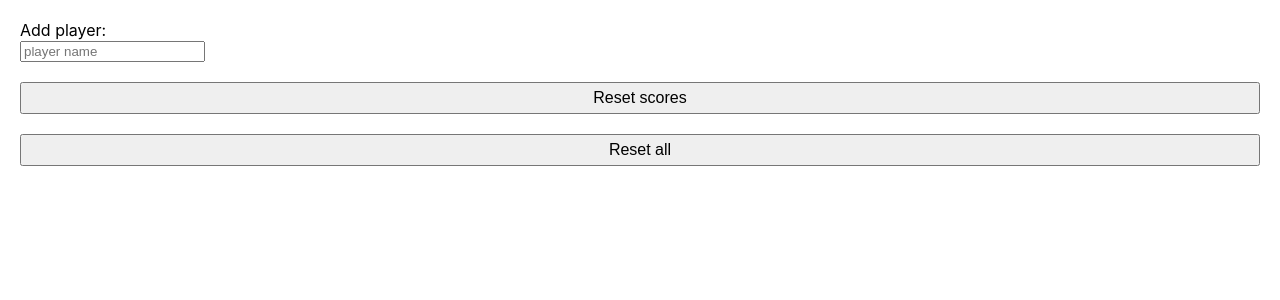
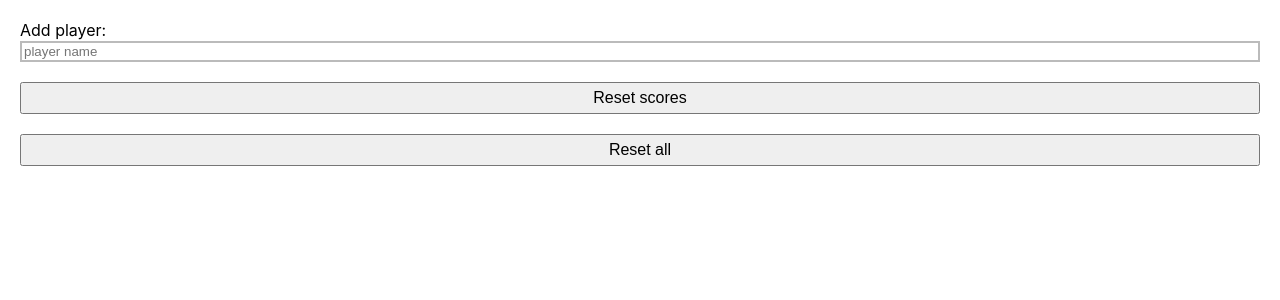
Before and after one commit to mndys/broken-scorekeeper, a React (Create React App) app: page / in a window 1280 px wide. Shown: the top 300 px of the page. Built offline with nearby package versions, Linux system fonts and the light colour scheme.

Commit message:
Refactor PlayerForm to use styled-components

```diff
--- a/src/components/PlayerForm.css
+++ /dev/null
@@ -1,4 +0,0 @@
-.PlayerForm input {
-  border: 2px solid #bbb;
-  width: 100%;
-}
--- a/src/components/PlayerForm.js
+++ b/src/components/PlayerForm.js
@@ -1,14 +1,15 @@
 import React from 'react'
+import styled from 'styled-components/macro'
 
 export default function PlayerForm({ onAddPlayer }) {
   return (
-    <form className="PlayerForm" onSubmit={handleSubmit}>
+    <Form onSubmit={handleSubmit}>
       <label>
         Add player:
         <br />
         <input type="text" placeholder="player name" name="player"></input>
       </label>
-    </form>
+    </Form>
   )
 
   function handleSubmit(event) {
@@ -21,3 +22,10 @@ export default function PlayerForm({ onAddPlayer }) {
     input.focus()
   }
 }
+
+const Form = styled.form`
+  input {
+    border: 2px solid #bbb;
+    width: 100%;
+  }
+`
```
